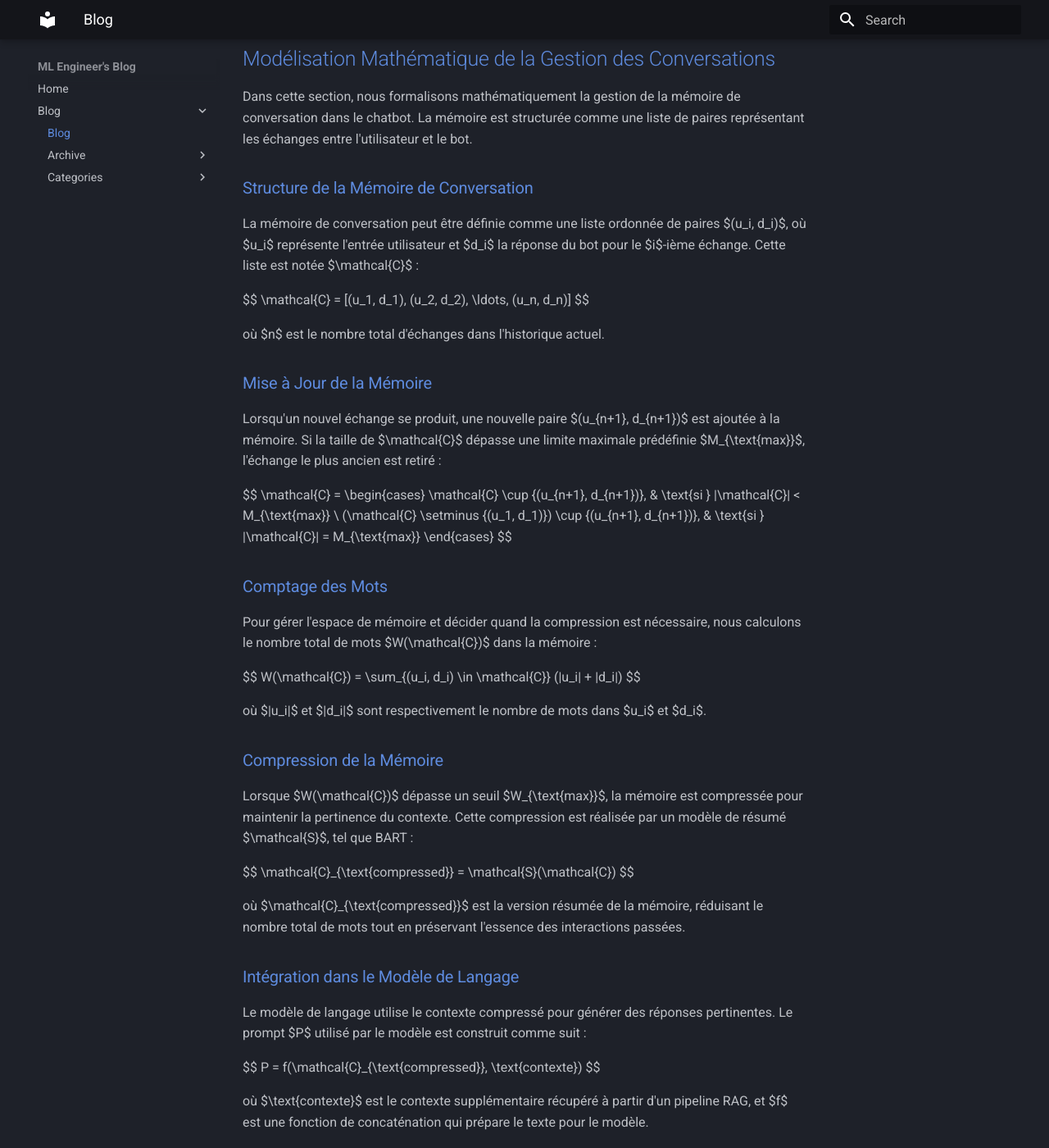
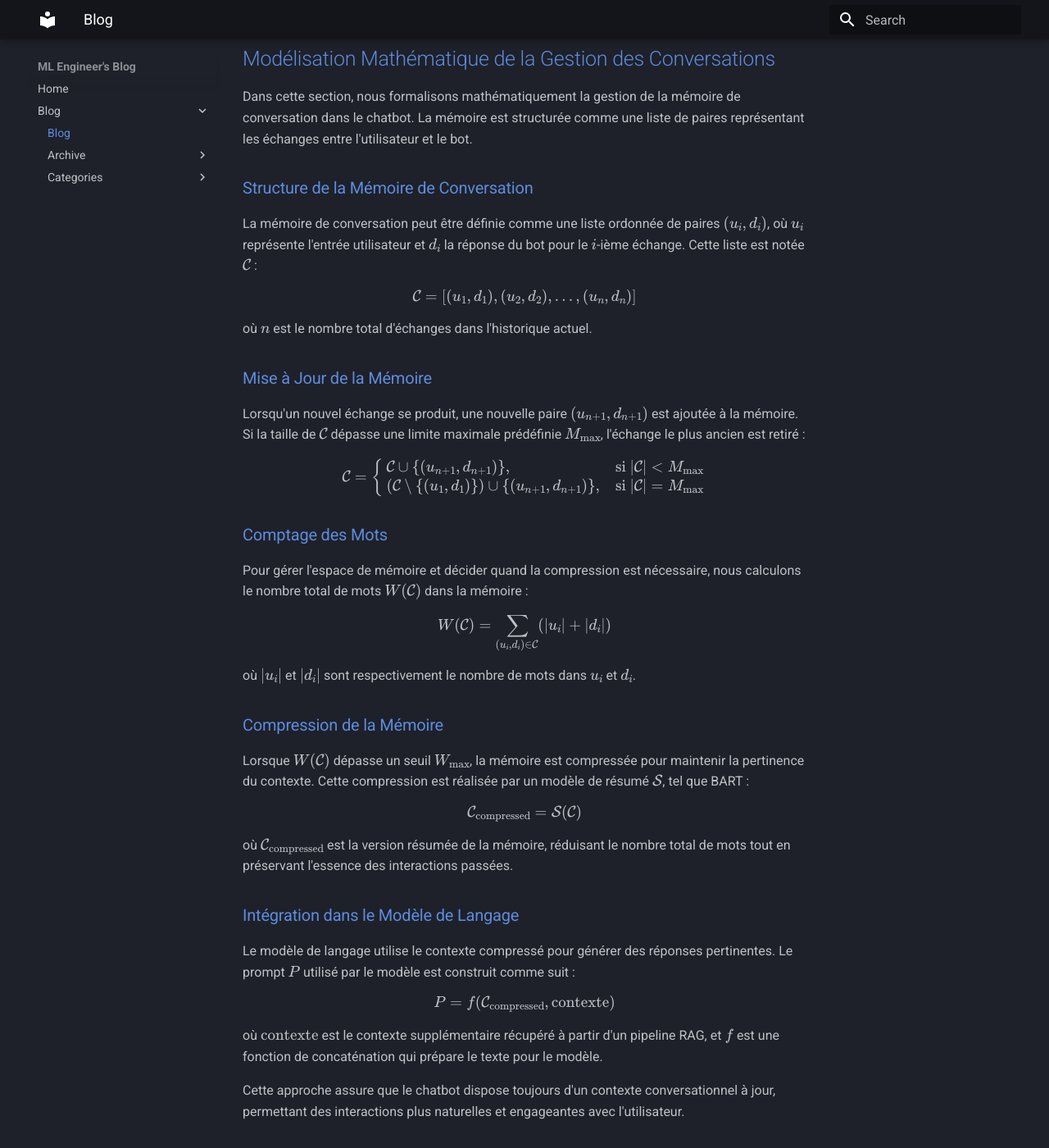
Before and after one commit to stadiello/sebastien-tadiello, an MkDocs documentation site: the page built from docs/blog/index.md, in a window 1280 px wide and 1400 px high, scrolled down 453 px. Shown: the whole window at 82% size. Built offline with MkDocs 1.6.1 and Material for MkDocs 9.7.7, drawn with Linux system fonts in a browser that asks for light colours; formulas are drawn with MathJax 3; some of the changed lines change nothing that is shown.

Commit message:
add latex suport

```diff
--- a/mkdocs.yml
+++ b/mkdocs.yml
@@ -32,6 +32,9 @@
 
 extra_css:
     - 'extra1.css'
+extra_javascript:
+  - https://cdnjs.cloudflare.com/ajax/libs/mathjax/2.7.5/MathJax.js?config=TeX-AMS-MML_HTMLorMML
+
 
 markdown_extensions:
   - pymdownx.highlight:
@@ -43,6 +46,7 @@
   - pymdownx.superfences
   - admonition
   - attr_list
+  - pymdownx.arithmatex
 
 plugins:
   - search
```
